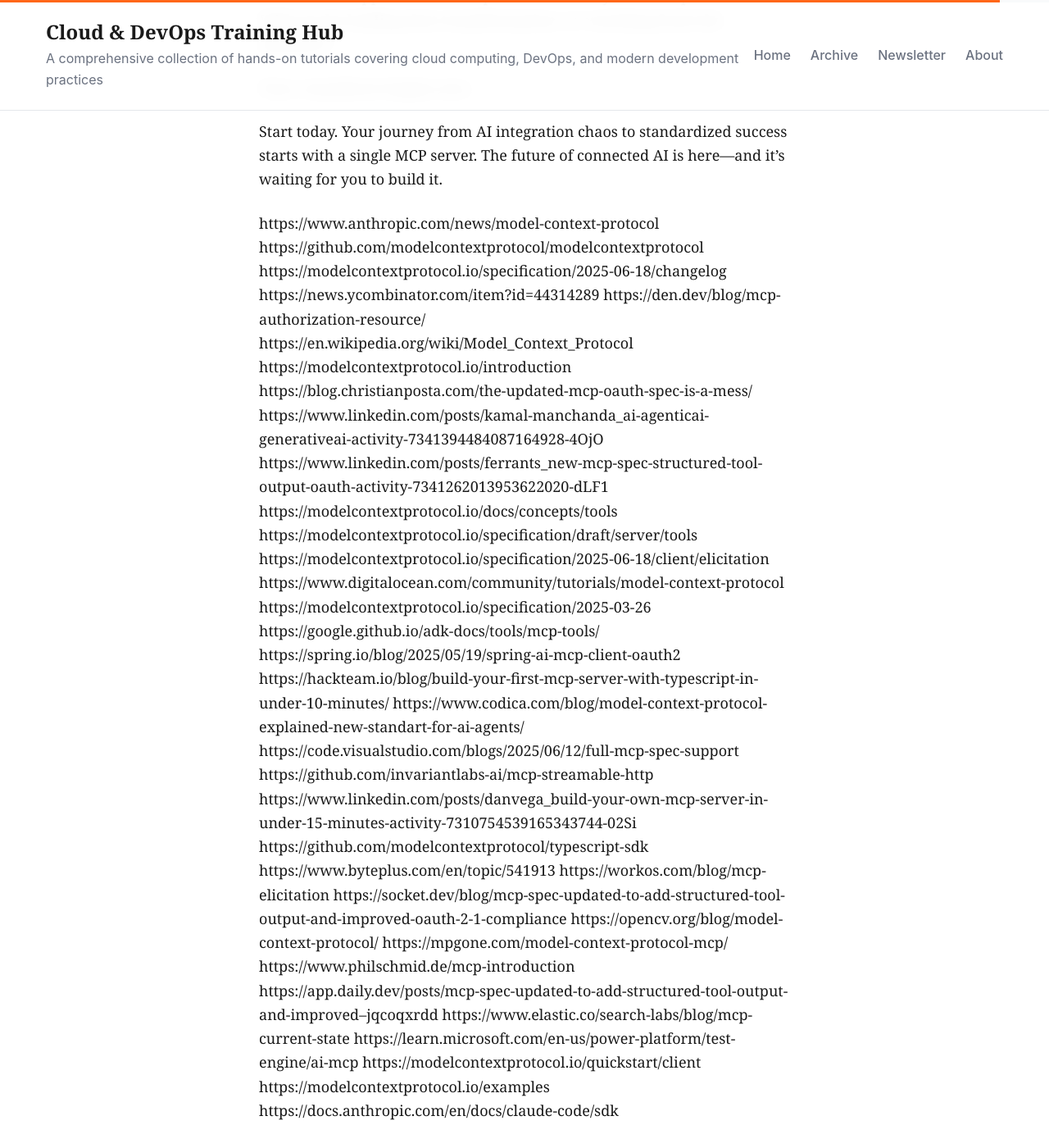
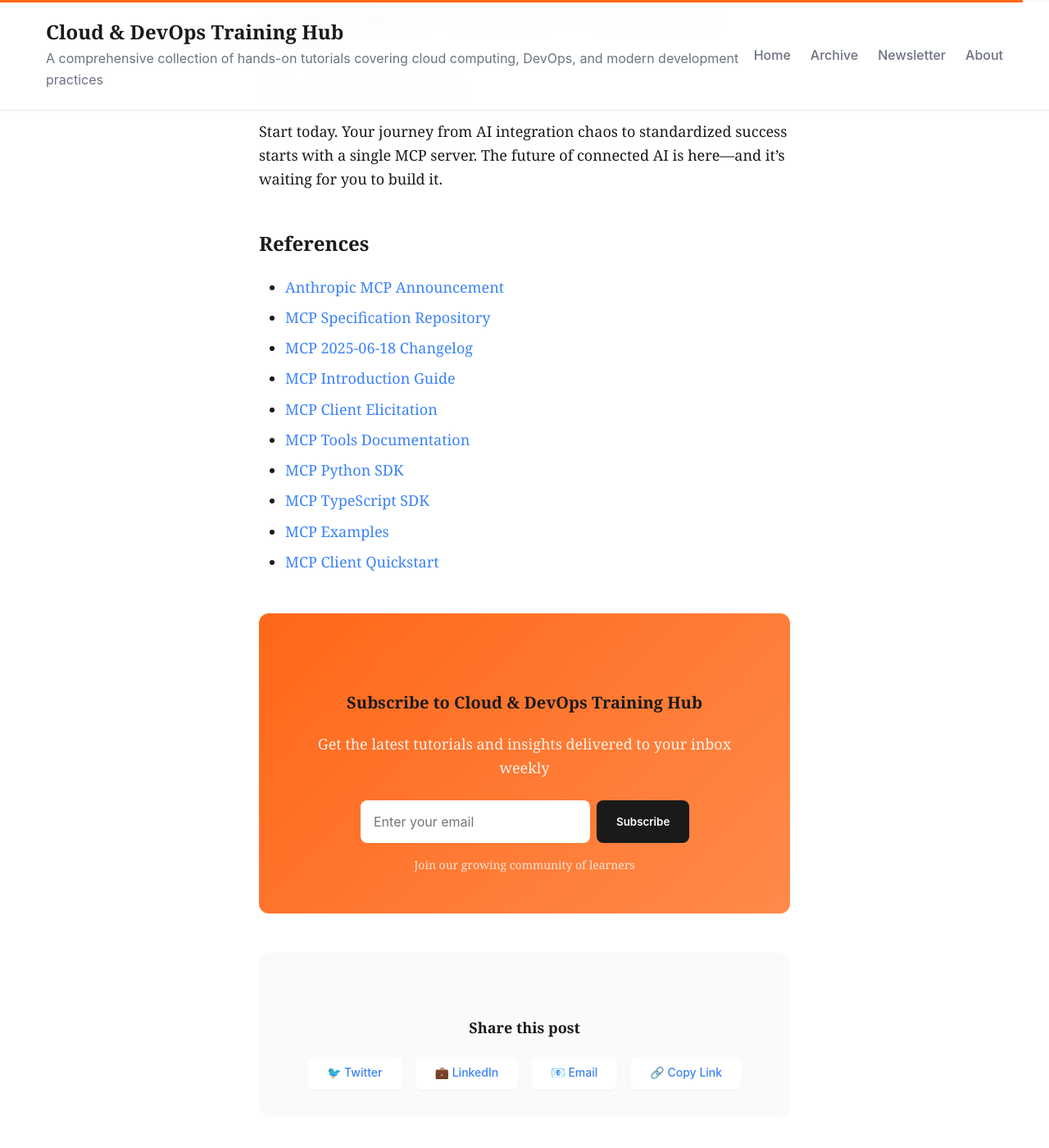
Before and after one commit to raphaelmansuy/tutorials, a Jekyll site: the page built from 24-mcp.md, in a window 1280 px wide and 1400 px high, scrolled down 28217 px. Shown: the whole window at 82% size. Built offline with Jekyll 4.4.1, drawn with Linux system fonts in a browser that asks for light colours; some web fonts are replaced; our own code applies the rules of GitHub Pages for plain Markdown files; comment, search, counter and statistics services are not loaded; some of the changed lines change nothing that is shown.

Commit message:
Refactor references section in MCP documentation to improve organization and clarity

```diff
--- a/24-mcp.md
+++ b/24-mcp.md
@@ -828,38 +828,15 @@
 
 Start today. Your journey from AI integration chaos to standardized success starts with a single MCP server. The future of connected AI is here—and it's waiting for you to build it.
 
- https://www.anthropic.com/news/model-context-protocol
- https://github.com/modelcontextprotocol/modelcontextprotocol
- https://modelcontextprotocol.io/specification/2025-06-18/changelog
- https://news.ycombinator.com/item?id=44314289
- https://den.dev/blog/mcp-authorization-resource/
- https://en.wikipedia.org/wiki/Model_Context_Protocol
- https://modelcontextprotocol.io/introduction
- https://blog.christianposta.com/the-updated-mcp-oauth-spec-is-a-mess/
- https://www.linkedin.com/posts/kamal-manchanda_ai-agenticai-generativeai-activity-7341394484087164928-4OjO
- https://www.linkedin.com/posts/ferrants_new-mcp-spec-structured-tool-output-oauth-activity-7341262013953622020-dLF1
- https://modelcontextprotocol.io/docs/concepts/tools
- https://modelcontextprotocol.io/specification/draft/server/tools
- https://modelcontextprotocol.io/specification/2025-06-18/client/elicitation
- https://www.digitalocean.com/community/tutorials/model-context-protocol
- https://modelcontextprotocol.io/specification/2025-03-26
- https://google.github.io/adk-docs/tools/mcp-tools/
- https://spring.io/blog/2025/05/19/spring-ai-mcp-client-oauth2
- https://hackteam.io/blog/build-your-first-mcp-server-with-typescript-in-under-10-minutes/
- https://www.codica.com/blog/model-context-protocol-explained-new-standart-for-ai-agents/
- https://code.visualstudio.com/blogs/2025/06/12/full-mcp-spec-support
- https://github.com/invariantlabs-ai/mcp-streamable-http
- https://www.linkedin.com/posts/danvega_build-your-own-mcp-server-in-under-15-minutes-activity-7310754539165343744-02Si
- https://github.com/modelcontextprotocol/typescript-sdk
- https://www.byteplus.com/en/topic/541913
- https://workos.com/blog/mcp-elicitation
- https://socket.dev/blog/mcp-spec-updated-to-add-structured-tool-output-and-improved-oauth-2-1-compliance
- https://opencv.org/blog/model-context-protocol/
- https://mpgone.com/model-context-protocol-mcp/
- https://www.philschmid.de/mcp-introduction
- https://app.daily.dev/posts/mcp-spec-updated-to-add-structured-tool-output-and-improved--jqcoqxrdd
- https://www.elastic.co/search-labs/blog/mcp-current-state
- https://learn.microsoft.com/en-us/power-platform/test-engine/ai-mcp
- https://modelcontextprotocol.io/quickstart/client
- https://modelcontextprotocol.io/examples
- https://docs.anthropic.com/en/docs/claude-code/sdk
+## References
+
+- [Anthropic MCP Announcement](https://www.anthropic.com/news/model-context-protocol)
+- [MCP Specification Repository](https://github.com/modelcontextprotocol/modelcontextprotocol)
+- [MCP 2025-06-18 Changelog](https://modelcontextprotocol.io/specification/2025-06-18/changelog)
+- [MCP Introduction Guide](https://modelcontextprotocol.io/introduction)
+- [MCP Client Elicitation](https://modelcontextprotocol.io/specification/2025-06-18/client/elicitation)
+- [MCP Tools Documentation](https://modelcontextprotocol.io/docs/concepts/tools)
+- [MCP Python SDK](https://github.com/modelcontextprotocol/python-sdk)
+- [MCP TypeScript SDK](https://github.com/modelcontextprotocol/typescript-sdk)
+- [MCP Examples](https://modelcontextprotocol.io/examples)
+- [MCP Client Quickstart](https://modelcontextprotocol.io/quickstart/client)
```
